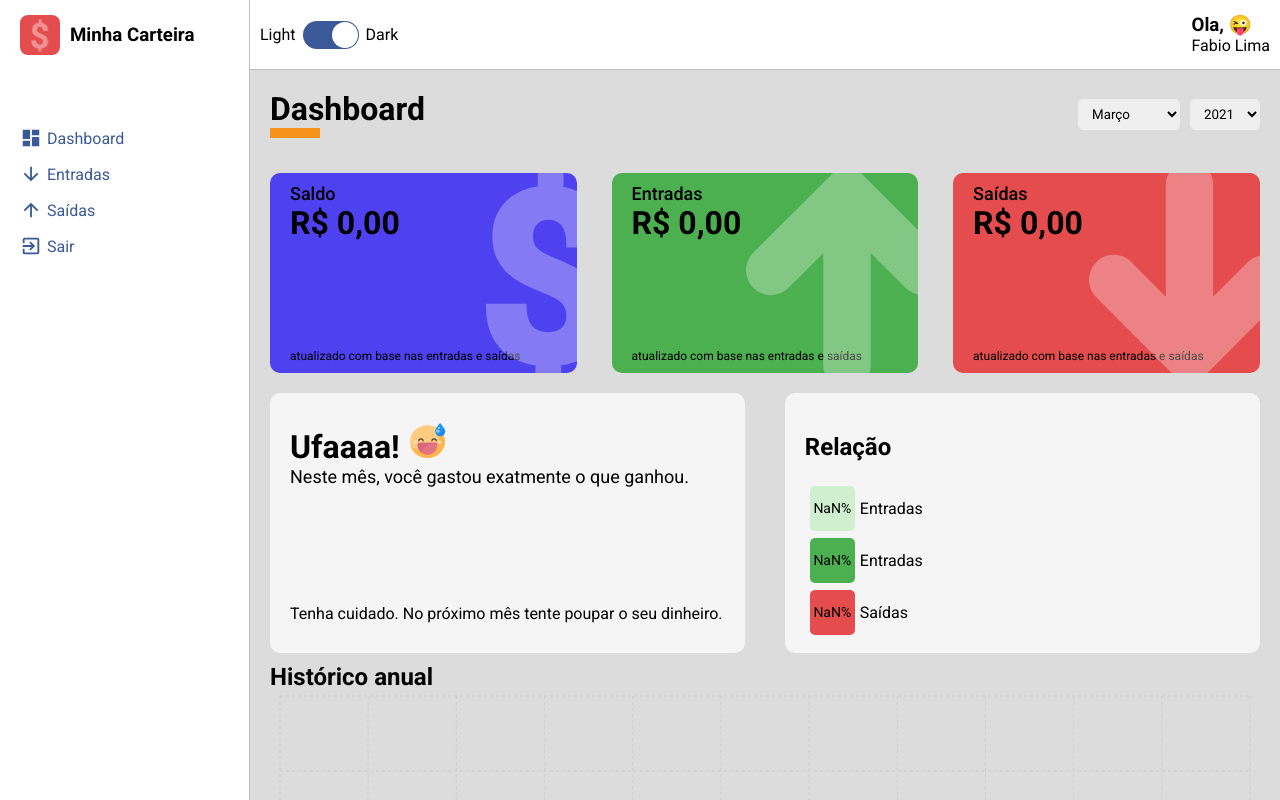
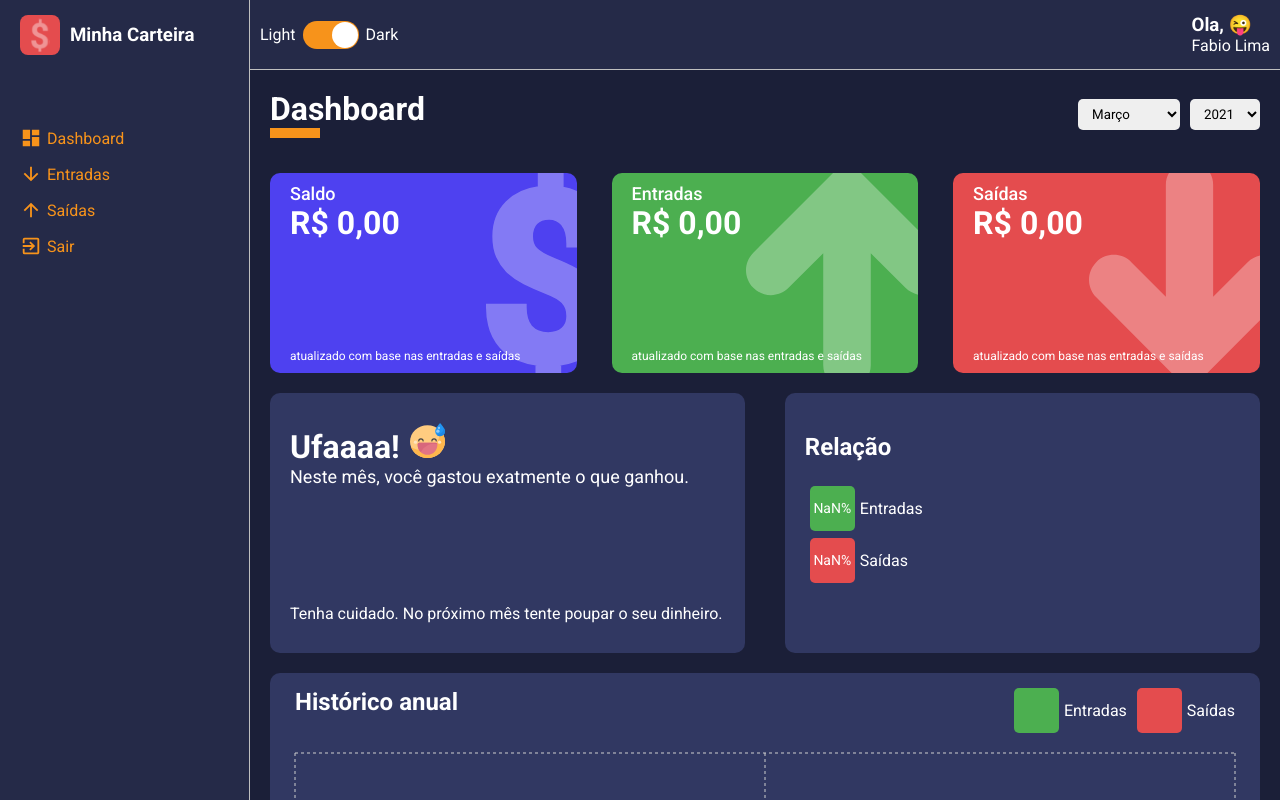
Before and after one commit to flrlima/dashboard-finance, a React (Create React App) app: page /dashboard in a window 1280 px wide. Built offline with nearby package versions, Linux system fonts and the light colour scheme.

Commit message:
Gráfico em linha formatado e com header

```diff
--- a/src/App.tsx
+++ b/src/App.tsx
@@ -8,7 +8,7 @@
 
 const App: React.FC = () => {
     return(
-        <ThemeProvider theme={light}>
+        <ThemeProvider theme={dark}>
             <GlobalStyles/>
             <Routes/>
         </ThemeProvider>
--- a/src/components/HistoryBox/index.tsx
+++ b/src/components/HistoryBox/index.tsx
@@ -1,6 +1,7 @@
 import React from 'react';
-import { Container } from './styles';
+import { Container, ChartsContainer, Header, LegendContainer, Legend } from './styles';
 import { LineChart, Line, XAxis, CartesianGrid, Tooltip, ResponsiveContainer } from 'recharts';
+import  formatCurrency from '../../utils/formatCurrency';
 
 interface IHistoryBoxProps {
     data: {
@@ -16,21 +17,35 @@
     data, lineColorAmountEntry, lineColorAmountOutput
 }) => (
     <Container >
+        <Header>
             <h2>Histórico anual</h2>
 
+            <LegendContainer>
+                <Legend color={lineColorAmountEntry}>
+                    <div>{}</div>
+                    <span>Entradas</span>
+                </Legend>
+                <Legend color={lineColorAmountOutput}>
+                    <div></div>
+                    <span>Saídas</span>
+                </Legend>
+            </LegendContainer>
+        </Header>
+
+        <ChartsContainer>
             <ResponsiveContainer>
-            <LineChart data={data} margin={{top: 5, right: 10, left: 10, bottom: 5}}>
-                <CartesianGrid strokeDasharray="3 3" stroke="#cecece"/>
-                <XAxis dataKey="month" stroke="#cecece"/>
-                <Tooltip/>
+                <LineChart data={data} margin={{ top: 10, right: 10, left: 10, bottom: 30 }}>
+                    <CartesianGrid strokeDasharray="3 3" stroke="#cecece" />
+                    <XAxis dataKey="month" stroke="#cecece" />
+                    <Tooltip formatter={(value: any) => formatCurrency(value)}/>
                     <Line
                         type="monotone"
                         dataKey="amountEntry"
                         name="Entradas"
                         stroke={lineColorAmountEntry}
                         strokeWidth={5}
-                    dot={{r: 5}}
-                    activeDot={{r: 15}}
+                        dot={{ r: 5 }}
+                        activeDot={{ r: 18 }}
                     />
                     <Line
                         type="monotone"
@@ -38,11 +53,12 @@
                         name="Saídas"
                         stroke={lineColorAmountOutput}
                         strokeWidth={5}
-                    dot={{r: 5}}
-                    activeDot={{r: 10}}
+                        dot={{ r: 5 }}
+                        activeDot={{ r: 18 }}
                     />
                 </LineChart>
             </ResponsiveContainer>
+        </ChartsContainer>
     </Container>
 );
 
--- a/src/components/HistoryBox/styles.ts
+++ b/src/components/HistoryBox/styles.ts
@@ -1,14 +1,71 @@
 import styled from 'styled-components';
+
+interface ILegendProps {
+    color: string;
+}
 
 
 export const Container = styled.div`
 
     width: 100%;
-    height: 340px;
-    margin-bottom: 100px;
 
+    display: flex;
+    flex-direction: column;
+
+    margin: 10px 0;
+    padding: 15px 15px 5px;
+
+    border-radius: 10px;
+
+    background-color: ${props => props.theme.colors.tertiary};
+    color: ${props => props.theme.colors.white};
 `;
 
+export const ChartsContainer = styled.div`
+    flex-direction: 1;
+    height: 400px;
+`;
+
+export const Header = styled.header`
+    display: flex;
+    justify-content: space-between;
+
+    > h2 {
+            padding-bottom: 20px;
+            margin-left: 10px;
+        }
+`;
+
+export const LegendContainer = styled.ul`
+    list-style: none;
+    display: flex;
+    padding-right: 10px;
+`;
+
+export const Legend = styled.li<ILegendProps>`
+
+    display: flex;
+    align-items: center;
+
+    margin-bottom: 10px;
+    margin-left: 10px;
+
+    > div {
+        background-color: ${props => props.color};
+
+        width: 45px;
+        height: 45px;
+        border-radius: 5px;
+
+        font-size: 14px;
+        line-height: 45px;
+        text-align: center;
+    }
+
+    > span {
+        margin-left: 5px;
+    }
+`;
 
 
 
--- a/src/pages/Dashboard/index.tsx
+++ b/src/pages/Dashboard/index.tsx
@@ -134,32 +134,7 @@
                 value: totalGains,
                 percent: Number(gainsPercent.toFixed(1)),
                 // color: '#F7931B'
-                color: '#Cece'
-            },
-            {
-                name: 'Entradas',
-                value: totalGains,
-                percent: Number(gainsPercent.toFixed(1)),
-                // color: '#F7931B'
                 color: '#4CAF50'
-            },
-            {
-                name: 'Saídas',
-                value: totalExpenses,
-                percent: Number(expensesPercent.toFixed(1)),
-                color: '#E44C4E'
-            },
-            {
-                name: 'Saídas',
-                value: totalExpenses,
-                percent: Number(expensesPercent.toFixed(1)),
-                color: '#4C8888'
-            },
-            {
-                name: 'Saídas',
-                value: totalExpenses,
-                percent: Number(expensesPercent.toFixed(1)),
-                color: '#E44C4E'
             },
             {
                 name: 'Saídas',
@@ -213,7 +188,13 @@
                 amountOutput
             }
         })
-    },[]);
+        .filter(item => {
+            const currentMonth = new Date().getMonth();
+            const currentYear = new Date().getFullYear();
+            return (yearSelected === currentYear && item.monthNumber <= currentMonth)
+                    || (yearSelected < currentYear)
+        })
+    },[yearSelected]);
 
     const handlerMonthSelected = (month: string) => {
         try {
```
Lines whose indentation alone changed are shown as unchanged.
